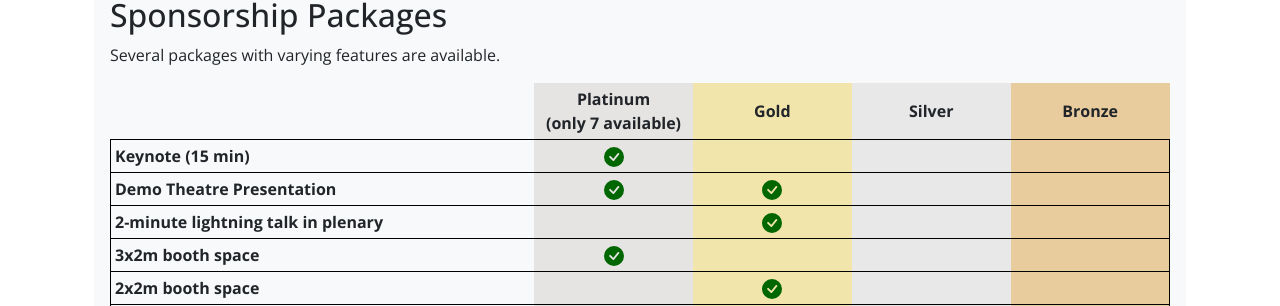
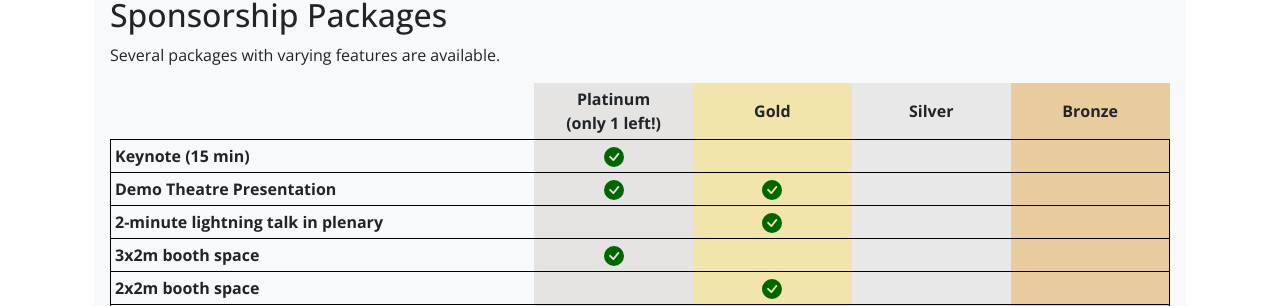
Before and after one commit to riscv-europe/summit-website-development, a Jekyll site: the page built from summit/2025/sponsoring.md, in a window 1280 px wide and 900 px high, scrolled down 444 px. Shown: the part 148-454 px from the top of the window. Built offline with Jekyll 4.4.1, drawn with Linux system fonts in a browser that asks for light colours.

Commit message:
Platinum update

```diff
--- a/summit/2025/sponsoring.md
+++ b/summit/2025/sponsoring.md
@@ -20,7 +20,7 @@
     <thead>
         <tr>
             <td style="width: 40%"></td>
-            <td style="width: 15%" class="sponsor-platinum">Platinum <br/>(only 7 available)</td>
+            <td style="width: 15%" class="sponsor-platinum">Platinum <br/>(only 1 left!)</td>
             <td style="width: 15%" class="sponsor-gold">Gold</td>
             <td style="width: 15%" class="sponsor-silver">Silver</td>
             <td style="width: 15%" class="sponsor-bronze">Bronze</td>
```
